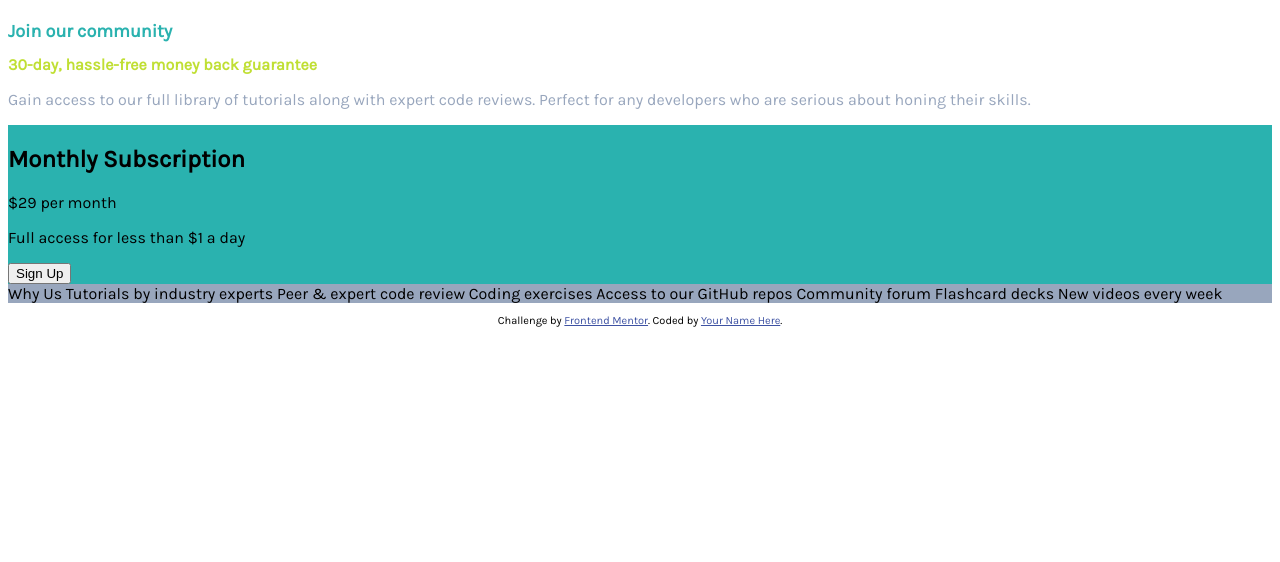
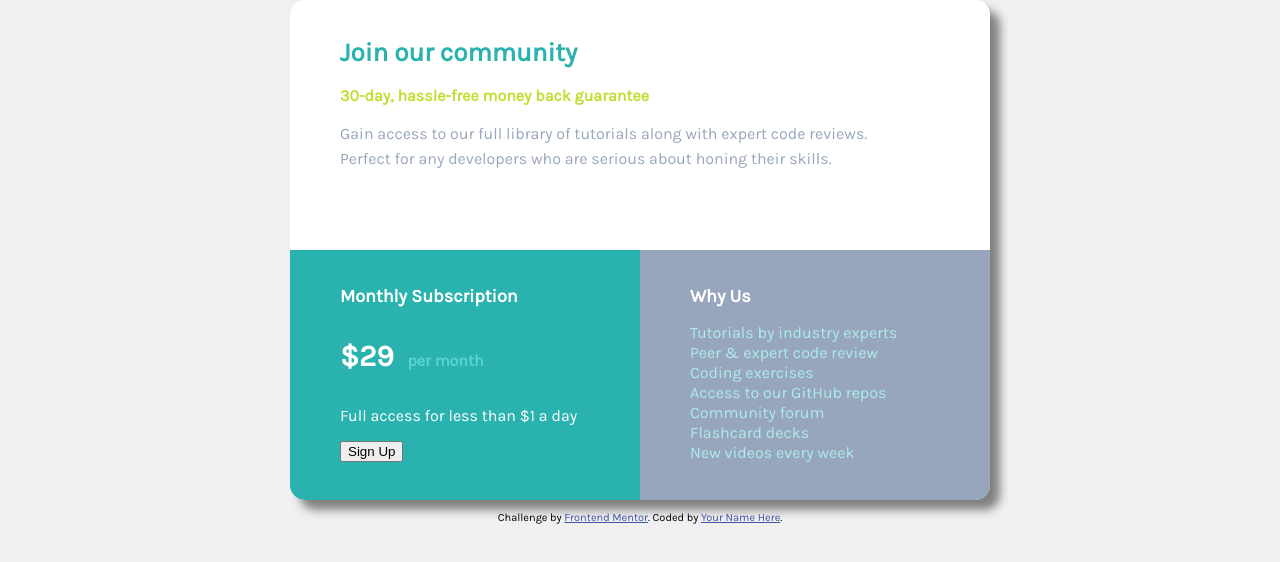
Before and after one commit to gabrielgomeso/16-frontend-projects-frontendmentor, a plain HTML site: page single-price-grid-component-master/index.html in a window 1280 px wide. Drawn offline with Linux system fonts and the light colour scheme.

Commit message:
Encerramento

```diff
--- a/single-price-grid-component-master/index.html
+++ b/single-price-grid-component-master/index.html
@@ -19,28 +19,30 @@
 
       <h2>30-day, hassle-free money back guarantee</h2>
 
-      <p> Gain access to our full library of tutorials along with expert code reviews.
+      <p> Gain access to our full library of tutorials along with expert code reviews.</br>
         Perfect for any developers who are serious about honing their skills.</p>
     </div>
     <div class="box-2">
-      <h2>Monthly Subscription</h2>
+      <h2 class="box-title">Monthly Subscription</h2>
 
-      <p>&dollar;29 per month</p>
+      <div class="preco">
+        <p class="p1"><span class="price">&dollar;29</span> per month</p>
+      </div>
 
-      <p> Full access for less than &dollar;1 a day</p>
+      <p class="p2"> Full access for less than &dollar;1 a day</p>
 
       <button> Sign Up </button>
     </div>
     <div class="box-3">
-      Why Us
+      <h2 class="box-title">Why Us</h2>
 
-      Tutorials by industry experts
-      Peer &amp; expert code review
-      Coding exercises
-      Access to our GitHub repos
-      Community forum
-      Flashcard decks
-      New videos every week
+      <p class='box-3-text'>Tutorials by industry experts</br>
+        Peer &amp; expert code review</br>
+        Coding exercises</br>
+        Access to our GitHub repos</br>
+        Community forum</br>
+        Flashcard decks</br>
+        New videos every week</p>
     </div>
   </div>
   <footer>
--- a/single-price-grid-component-master/style.css
+++ b/single-price-grid-component-master/style.css
@@ -1,3 +1,9 @@
+html, body{
+  margin: 0;
+  padding: 0;
+  box-sizing: border-box;
+}
+
 .attribution {
     font-size: 11px;
     text-align: center;
@@ -7,24 +13,37 @@
     color: hsl(228, 45%, 44%);
   }
 
-  body {
+  body{
     font-size: 16px;
     font-family: 'Karla', sans-serif;
+    background-color: #F0F0F0;
+    display: flex;
+    flex-direction: column;
+    justify-content: center;
+    align-items: center;
   }
 
-  #container {
-    display: flex;
-    flex-direction: column;
-    box-shadow: 10px black;
+  #container{
+    display: grid;
+    grid-template-columns: 1fr 1fr;
+    grid-template-rows: 1fr 1fr;
+    box-shadow: 10px 10px 10px grey;
     border-radius: 15px;
+    width: 700px;
+    height: 500px;
+    grid-template-areas:  "box1 box1"
+                          "box2 box3";
   }
 
-  .box-1 {
+  .box-1{
+    grid-area: box1;
+    padding: 20px 0 0 50px;
     background-color: #FFFFFF;
+    border-radius: 15px 15px 0 0;
   }
 
   .box-1 h1 {
-    font-size: 18px;
+    font-size: 26px;
     color: hsl(179, 62%, 43%);
     font-weight: 700;
   }
@@ -36,14 +55,53 @@
 
   .box-1 p{
     color: hsl(218, 22%, 67%);
+    line-height: 25px;
   }
 
   .box-2{
-      background-color: hsl(179, 62%, 43%) ;
+      background-color: hsl(179, 62%, 43%);
+      padding: 20px 0 10px 50px;
+      border-radius: 0 0 0 15px;
+      grid-area: box2;
+  }
+
+  .price{
+    color: white;
+    font-weight: 700;
+    font-size: 30px;
+    margin-right: 10px;
+  }
+
+  .preco{
+    display: flex;
+    align-items: center;
+    justify-content: flex-start;
+  }
+
+  .p1{
+    color: #58D3D1;
+    font-weight: 700;
+  }
+
+  .p2{
+    color: white;
 
   }
 
   .box-3{
+      background-color: hsl(218, 22%, 67%);
+      padding: 20px 0 10px 50px;
+      border-radius: 0 0 15px 0;
+      grid-area: box3;
+  }
 
-      background-color: hsl(218, 22%, 67%);
+  .box-title{
+    font-size: 18px;
+    color: white;
+    font-weight: 700;
   }
+
+.box-3-text{
+  color: hsl(179, 62%, 80%);
+  line-height: 20px;
+}
```
